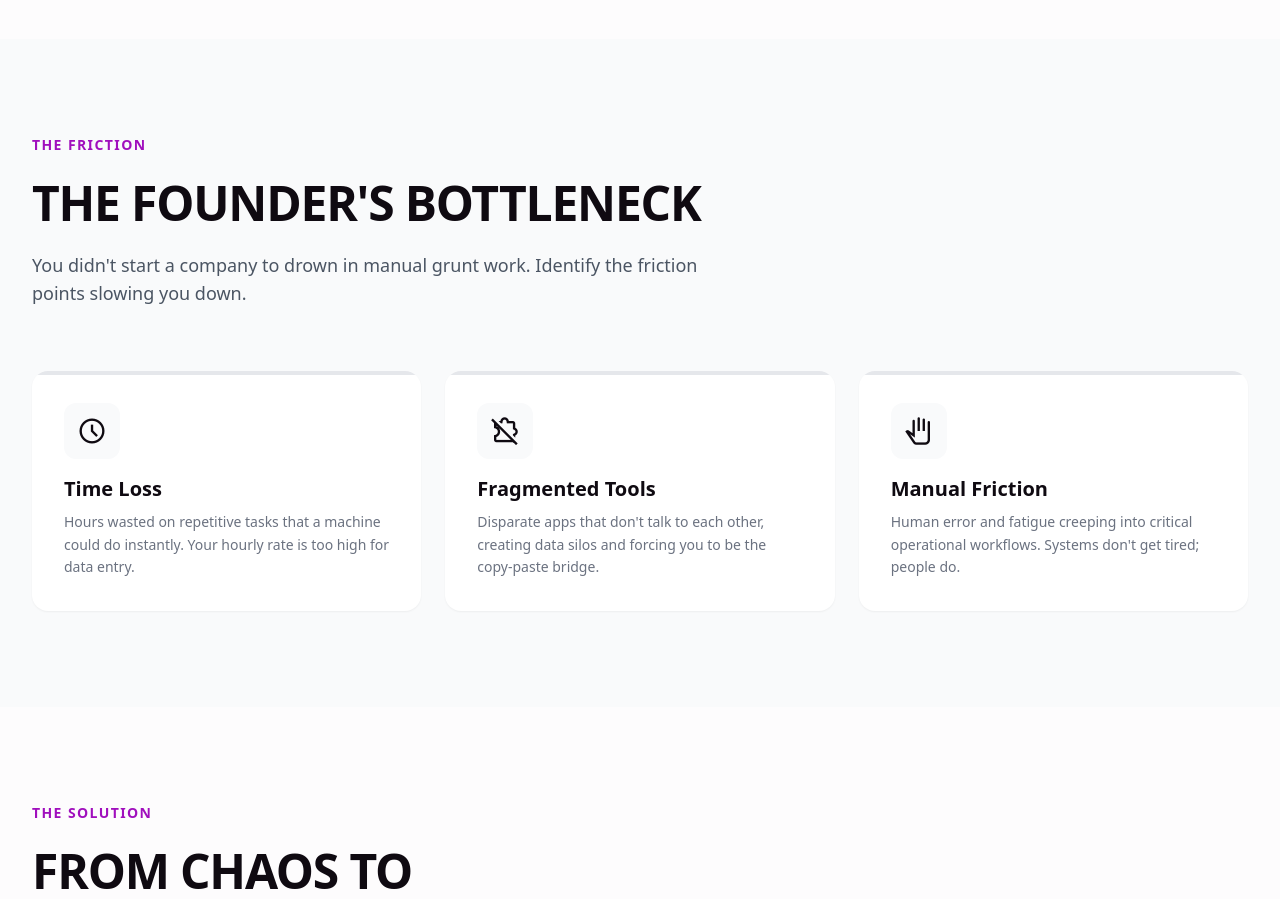
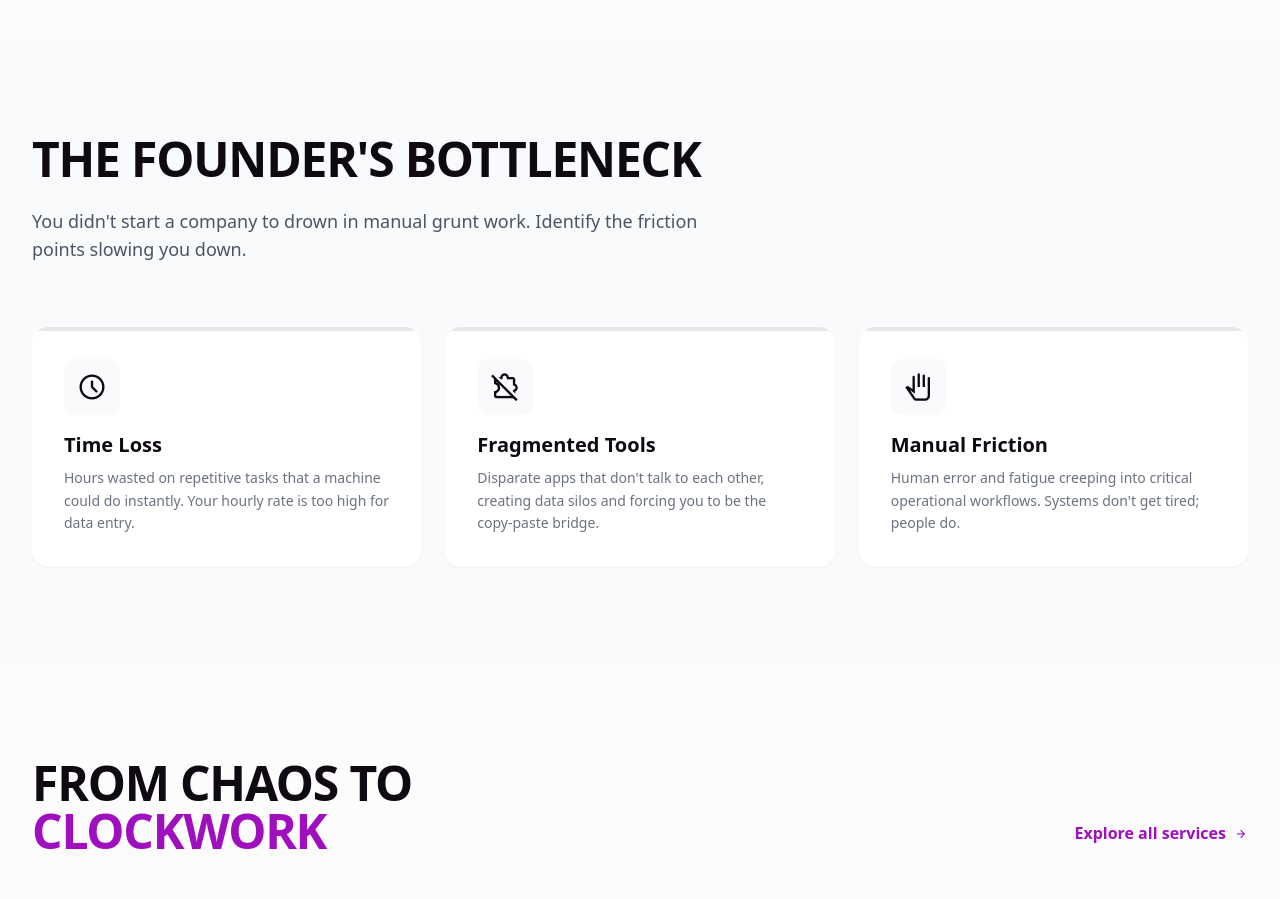
Before and after one commit to gnanaprakash22594/Aiflo-pro, a React (Vite) app: page / in a window 1280 px wide. Shown: the part 840-1739 px from the top of the page. Built offline with nearby package versions, Linux system fonts and the light colour scheme.

Commit message:
Remove section badges 'The Friction' and 'The Solution'

```diff
--- a/src/components/Problem.jsx
+++ b/src/components/Problem.jsx
@@ -5,7 +5,7 @@ const Problem = () => {
         <section className="bg-gray-50 py-24 dark:bg-white/5" id="problem">
             <div className="mx-auto max-w-7xl px-6 lg:px-8">
                 <div className="mb-16 md:max-w-2xl text-left">
-                    <h2 className="mb-6 text-sm font-bold uppercase tracking-widest text-primary">The Friction</h2>
+
                     <h3 className="text-3xl font-black uppercase leading-tight tracking-tight text-text-main dark:text-white md:text-5xl">
                         The Founder's Bottleneck
                     </h3>
--- a/src/components/Services.jsx
+++ b/src/components/Services.jsx
@@ -6,7 +6,7 @@ const Services = () => {
             <div className="mx-auto max-w-7xl px-6 lg:px-8">
                 <div className="mb-16 flex flex-col md:flex-row md:items-end md:justify-between gap-6 text-left">
                     <div className="max-w-2xl">
-                        <h2 className="mb-6 text-sm font-bold uppercase tracking-widest text-primary">The Solution</h2>
+
                         <h3 className="text-3xl font-black uppercase leading-tight tracking-tight text-text-main dark:text-white md:text-5xl">
                             From Chaos to <span className="text-primary">Clockwork</span>
                         </h3>
```
